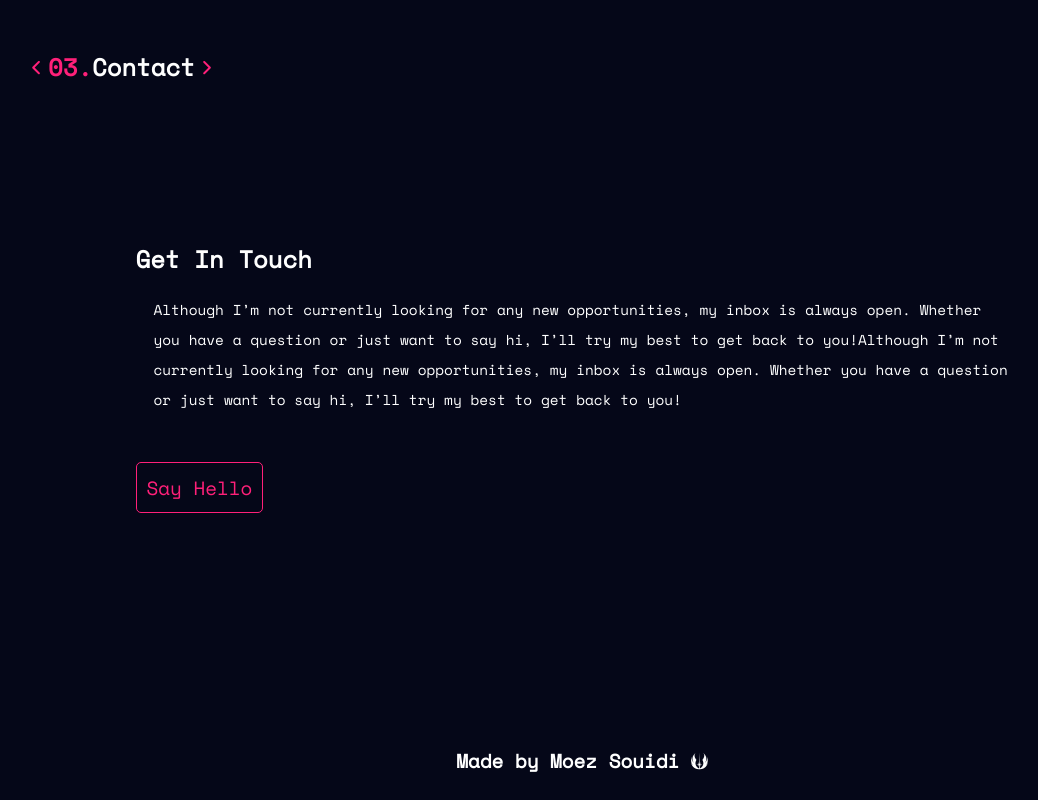
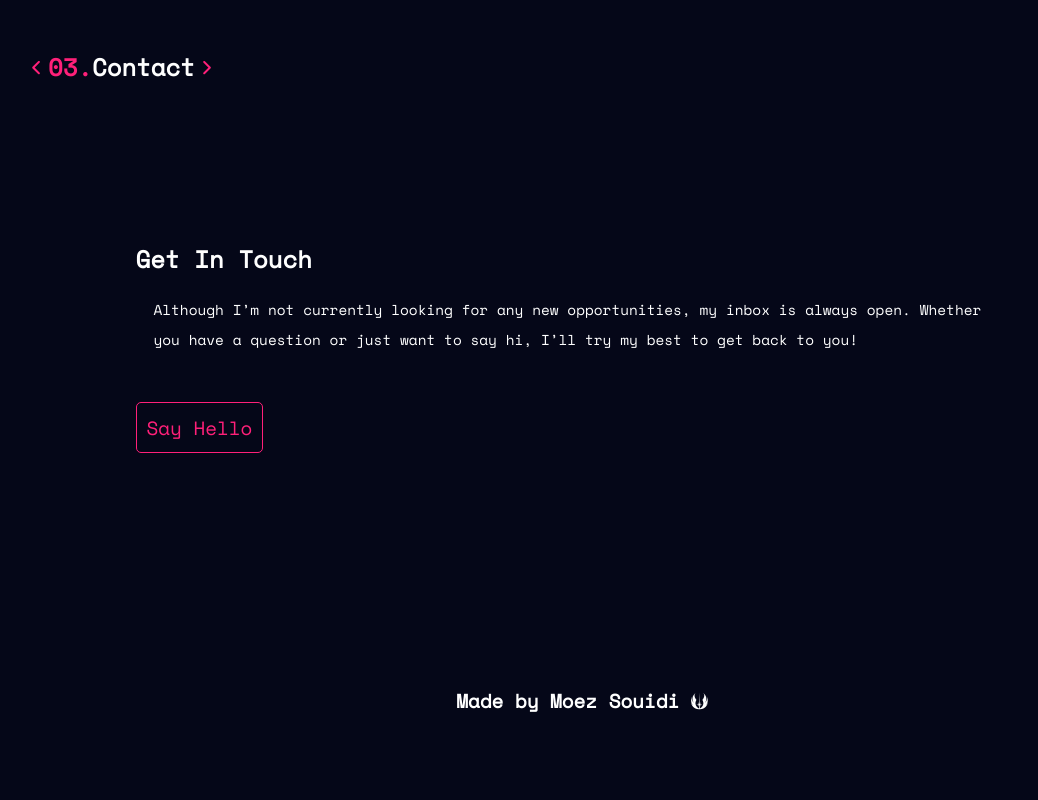
Before and after one commit to Moez-0/Moez.cf, a plain HTML site: page index.html in a window 1280 px wide. Shown: the part 1904-2704 px from the top of the page, without its empty margins (58-1096 px from the left). After the commit the page ends 2644 px from the top, so only its background shows below. Drawn offline with nearby package versions, Linux system fonts and the light colour scheme.

Commit message:
Update index.html

```diff
--- a/index.html
+++ b/index.html
@@ -139,8 +139,8 @@
             </div>
             <div class="touch">
                 <h1>Get In Touch</h1>
-                <p>Although I’m not currently looking for any new opportunities, my inbox is always open. Whether you have a question or just want to say hi, I’ll try my best to get back to you!Although I’m not currently looking for any new opportunities,
-                    my inbox is always open. Whether you have a question or just want to say hi, I’ll try my best to get back to you!</p>
+                <p>Although I’m not currently looking for any new opportunities, my inbox is always open. Whether you have a question or just want to say hi, I’ll try my best to get back to you!
+</p>
 
                 <a href="mailto:moezxx40@gmail.com">Say Hello</a>
             </div>
```
